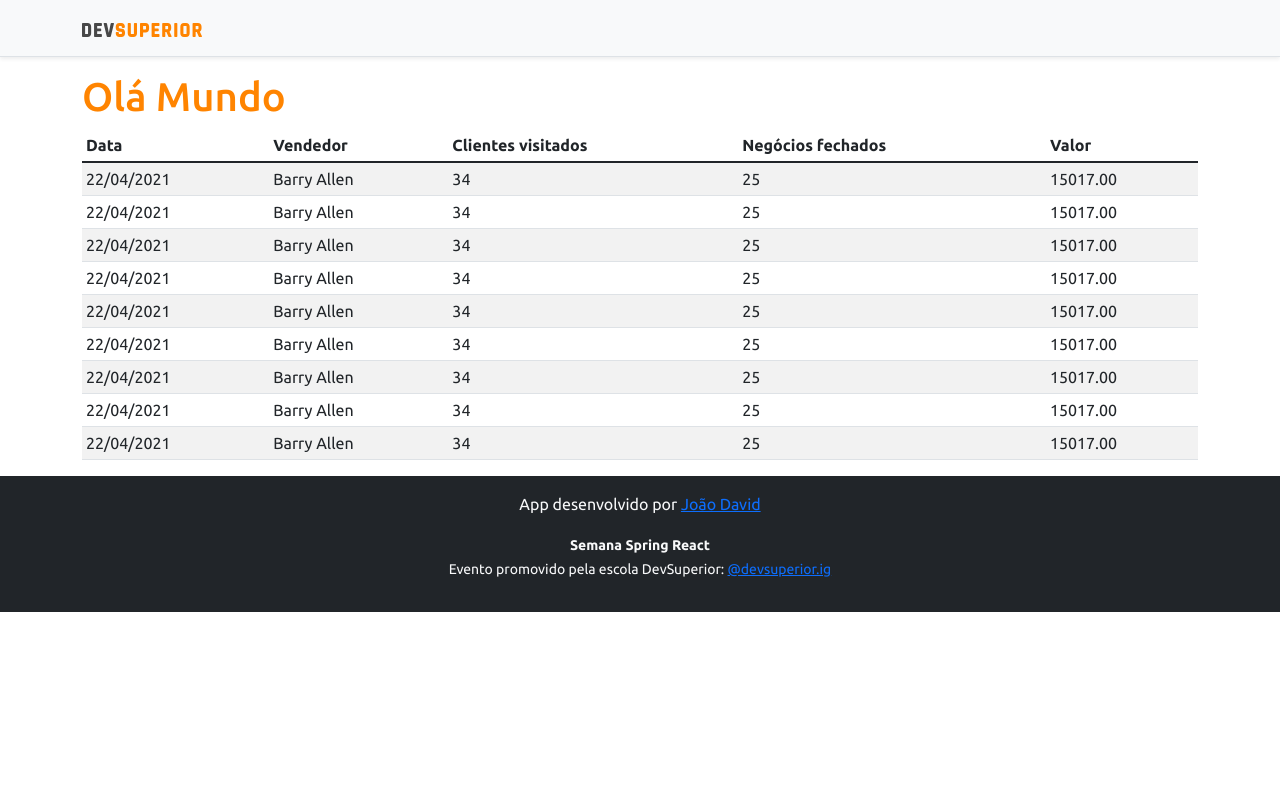
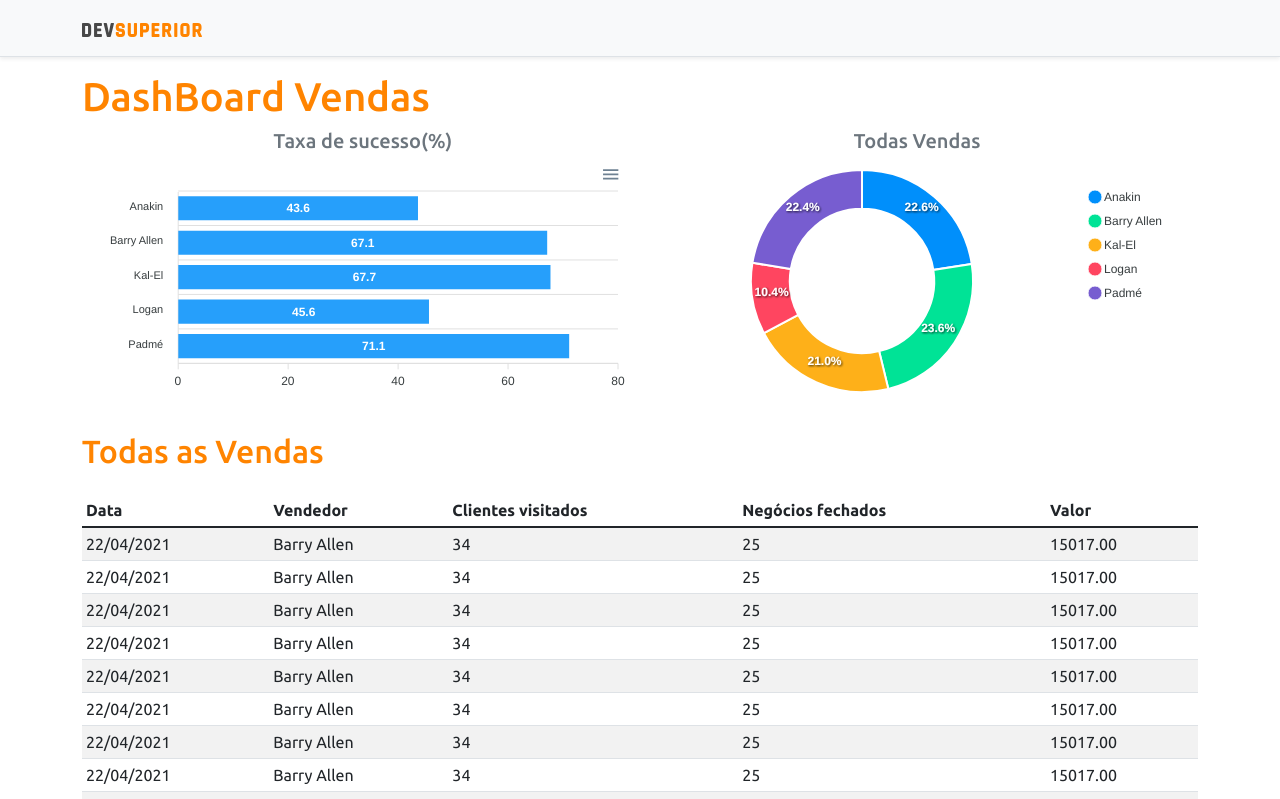
Before and after one commit to Jdavid77/projeto_sds3, a React (Create React App) app in the folder frontend/: page / in a window 1280 px wide. Shown: the top 799 px of the page. Built offline with nearby package versions, Linux system fonts and the light colour scheme.

Commit message:
Static Charts

```diff
--- a/frontend/package.json
+++ b/frontend/package.json
@@ -11,8 +11,10 @@
     "@types/node": "^12.0.0",
     "@types/react": "^17.0.0",
     "@types/react-dom": "^17.0.0",
+    "apexcharts": "^3.29.0",
     "bootstrap": "^5.1.3",
     "react": "^17.0.2",
+    "react-apexcharts": "^1.3.9",
     "react-dom": "^17.0.2",
     "react-scripts": "4.0.3",
     "typescript": "^4.1.2",
--- a/frontend/src/App.tsx
+++ b/frontend/src/App.tsx
@@ -1,13 +1,30 @@
 import NavBar from "components/NavBar";
 import Footer from "components/Footer";
 import DataTable from "components/DataTable";
+import BarChart from "components/BarChart";
+import DonutChart from "components/DonutChart";
+
+
 
 function App() {
   return (
     <>
       <NavBar />
       <div className="container">
-        <h1 className="text-primary">Olá Mundo</h1>
+        <h1 className="text-primary">DashBoard Vendas</h1>
+        <div className="row px-3">
+          <div className="col-sm-6">
+            <h5 className="text-center text-secondary">Taxa de sucesso(%)</h5>
+            <BarChart />
+          </div>
+          <div className="col-sm-6">
+            <h5 className="text-center text-secondary">Todas Vendas</h5>
+            <DonutChart />
+          </div>
+        </div>
+        <div className="py-3">
+          <h2 className="text-primary">Todas as Vendas</h2>
+        </div>
         <DataTable />
 
       </div>
--- /dev/null
+++ b/frontend/src/components/BarChart/index.tsx
@@ -0,0 +1,37 @@
+import Chart from 'react-apexcharts';
+
+const BarChart = () => {
+    const options = {
+        plotOptions: {
+            bar: {
+                horizontal: true,
+            }
+        },
+    };
+
+    const mockData = {
+        labels: {
+            categories: ['Anakin', 'Barry Allen', 'Kal-El', 'Logan', 'Padmé']
+        },
+        series: [
+            {
+                name: "% Sucesso",
+                data: [43.6, 67.1, 67.7, 45.6, 71.1]
+            }
+        ]
+    };
+
+
+    return (
+        <Chart
+
+            options={{...options, xaxis: mockData.labels}}
+            series={mockData.series}
+            type="bar"
+            height="240"
+
+        />
+    );
+}
+
+export default BarChart;
--- /dev/null
+++ b/frontend/src/components/DonutChart/index.tsx
@@ -0,0 +1,28 @@
+import Chart from 'react-apexcharts';
+
+const BarChart = () => {
+    const mockData = {
+        series: [477138, 499928, 444867, 220426, 473088],
+        labels: ['Anakin', 'Barry Allen', 'Kal-El', 'Logan', 'Padmé']
+    }
+
+    const options = {
+        legend: {
+            show: true
+        }
+    }
+
+
+    return (
+        <Chart
+
+            options={{...options, labels: mockData.labels}}
+            series={mockData.series}
+            type="donut"
+            height="240"
+
+        />
+    );
+}
+
+export default BarChart;
```
Also changed, not shown: 1 other file (tests, documents, lock files or other folders).
